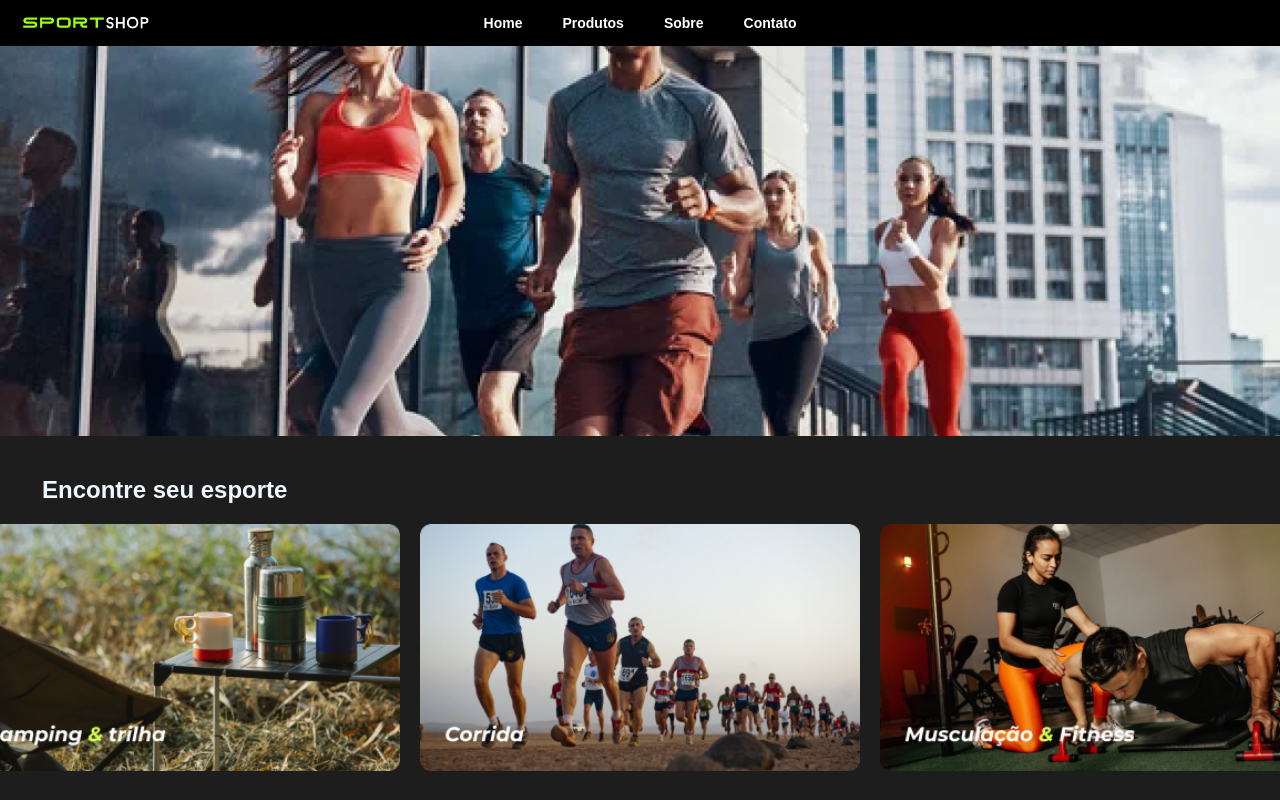
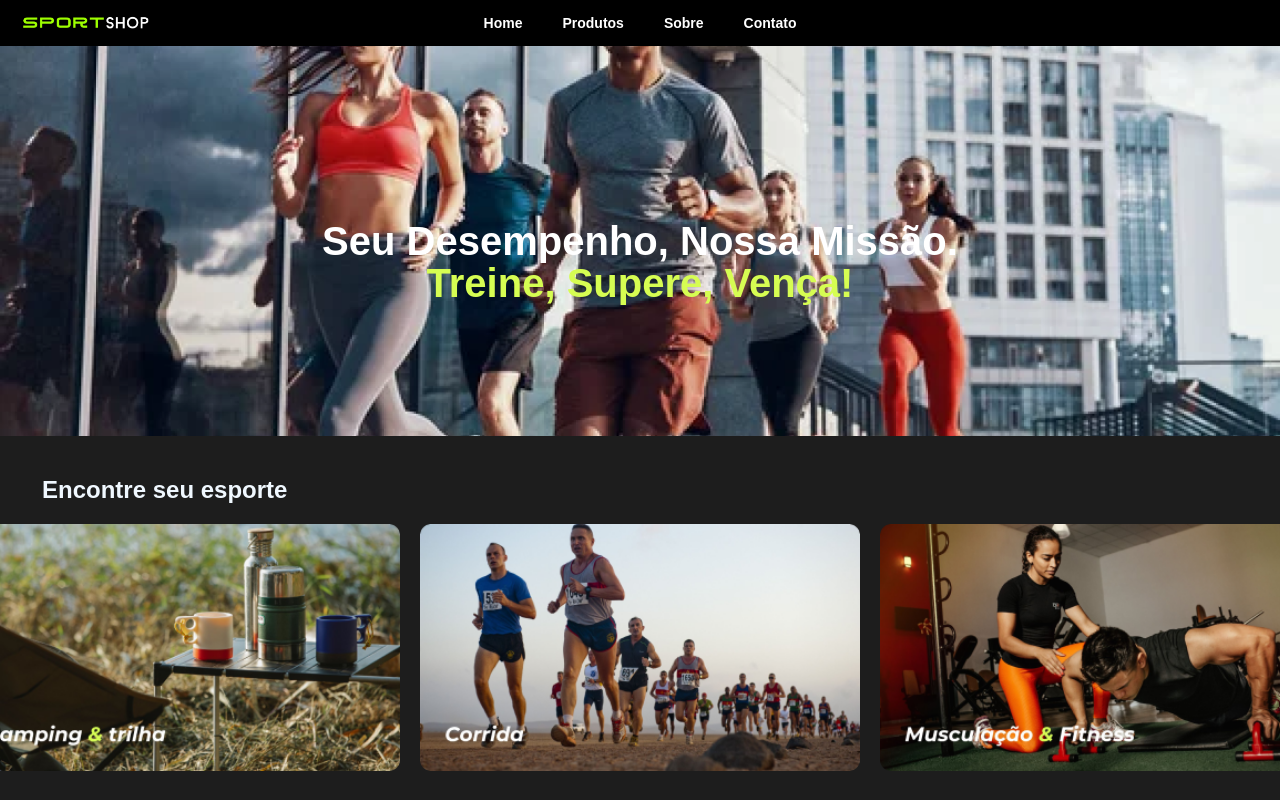
Before and after one commit to Linasferraz/SportShop, a React (Vite) app: page / in a window 1280 px wide. Shown: the top 800 px of the page. Built offline with nearby package versions, Linux system fonts and the light colour scheme.

Commit message:
adicionando link no small-images para encaminhar a categoria dos produtos

```diff
--- a/src/components/Home.jsx
+++ b/src/components/Home.jsx
@@ -1,6 +1,7 @@
 // src/components/Home.jsx
-import '../css/home.css'; // Certifique-se de que o CSS está correto
+import '../css/home.css';
 import '../css/global.css';
+import { Link } from 'react-router-dom';
 
 const Home = () => {
   return (
@@ -8,6 +9,8 @@ const Home = () => {
     <div className="home">
       <div className="banner">
         <img src="/images/banner.png" alt="Banner" className="banner-img" />
+        <h1>Seu Desempenho, Nossa Missão.</h1>
+        <h1 id='texto-sec'>Treine, Supere, Vença!</h1>
       </div>
 
       <div className="featured-sports">
@@ -18,11 +21,21 @@ const Home = () => {
           <a href=""><img src="/images/musculacao.png" alt="Musculação" className="rounded-img" /></a>
         </div>
         <div className="small-images">
-          <a href="/produtos#natacao"><img src="/images/natacao.png" alt="Natação" className="small-rounded-img" /></a>
-          <a href="/produtos#ciclismo"><img src="/images/ciclismo.png" alt="Ciclismo" className="small-rounded-img" /></a>
-          <a href="/produtos#futebol"><img src="/images/futebol.png" alt="Futebol" className="small-rounded-img" /></a>
-          <a href="/produtos#surf"><img src="/images/surf.png" alt="Surf" className="small-rounded-img" /></a>
-          <a href="/produtos#beachtennis"><img src="/images/beach.png" alt="Beach tennis" className="small-rounded-img" /></a>
+          <Link to="/produtos#natacao">
+            <img src="/images/natacao.png" alt="Natação" className="small-rounded-img" />
+          </Link>
+          <Link to="/produtos#ciclismo">
+            <img src="/images/ciclismo.png" alt="Ciclismo" className="small-rounded-img" />
+          </Link>
+          <Link to="/produtos#futebol">
+            <img src="/images/futebol.png" alt="Futebol" className="small-rounded-img" />
+          </Link>
+          <Link to="/produtos#surf">
+            <img src="/images/surf.png" alt="Surf" className="small-rounded-img" />
+          </Link>
+          <Link to="/produtos#beachtennis">
+            <img src="/images/beach.png" alt="Beach tennis" className="small-rounded-img" />
+          </Link>
         </div>
         <h2 className="nossas-marcas">Nossas marcas</h2>
         <div className="brand-images">
--- a/src/components/Produtos.jsx
+++ b/src/components/Produtos.jsx
@@ -1,7 +1,20 @@
+import React, { useEffect } from 'react';
+import { useLocation } from 'react-router-dom';
 import  '../css/produto.css';
 import '../css/global.css';
 
 const Produtos = () => {
+  const location = useLocation();
+
+  useEffect(() => {
+    if (location.hash) {
+      const element = document.getElementById(location.hash.replace("#", ""));
+      if (element) {
+        element.scrollIntoView({ behavior: 'smooth' });
+      }
+    }
+  }, [location]);
+
   return (
     <>
       <div className="produtos">
@@ -16,7 +29,6 @@ const Produtos = () => {
             <span>Óculos de Natação</span>
             <span>R$60,00</span>
           </div>
-
           <div className="produto">
             <img src="../images/prancha_natacao.png" alt="Prancha de Natação" />
             <span>Prancha de Natação</span>
@@ -45,12 +57,12 @@ const Produtos = () => {
         <h2>Futebol</h2>
         <div className="container-produtos">
           <div className="produto">
-      <img src="../images/joelheira.png" alt="joelheira" />
+            <img src="../images/joelheira.png" alt="Joelheira" />
             <span>Joelheira</span>
             <span>R$40,00</span>
           </div>
           <div className="produto">
-      <img src="../images/chuteira.png" alt="chuteira" />
+            <img src="../images/chuteira.png" alt="Chuteira" />
             <span>Chuteira</span>
             <span>R$500,00</span>
           </div>
@@ -61,12 +73,12 @@ const Produtos = () => {
         <h2>Surf</h2>
         <div className="container-produtos">
           <div className="produto">
-      <img src="../images/prancha.png" alt="prancha" />
+            <img src="../images/prancha.png" alt="Prancha de Surf" />
             <span>Prancha de Surf</span>
             <span>R$400,00</span>
           </div>
           <div className="produto">
-      <img src="../images/roupa de borracha.png" alt="roupa de borracha" />
+            <img src="../images/roupa de borracha.png" alt="Roupa de Borracha" />
             <span>Roupa de Borracha</span>
             <span>R$1600,00</span>
           </div>
@@ -77,12 +89,12 @@ const Produtos = () => {
         <h2>Beach Tennis</h2>
         <div className="container-produtos">
           <div className="produto">
-      <img src="../images/raquete.png" alt="raquete de beach tennis" />
+            <img src="../images/raquete.png" alt="Raquete de Beach Tennis" />
             <span>Raquete de Beach Tennis</span>
             <span>R$500,00</span>
           </div>
           <div className="produto">
-      <img src="../images/regata.png" alt="regata" />
+            <img src="../images/regata.png" alt="Regata" />
             <span>Regata</span>
             <span>R$60,00</span>
           </div>
--- a/src/css/home.css
+++ b/src/css/home.css
@@ -1,37 +1,39 @@
 /* Home */
 .home {
-    padding: 0; /* Remove padding interno do contêiner */
-    margin: 0; /* Remove margens externas do contêiner */
-    width: 100%; /* Garante a largura total do contêiner */
-    box-sizing: border-box; /* Inclui padding e bordas na largura total */
-    text-align: left; /* Assegura que todos os textos dentro do contêiner sejam alinhados à esquerda */
+    padding: 0;
+    margin: 0;
+    width: 100%;
+    box-sizing: border-box;
+    text-align: left;
+    position: relative;
 }
 
 /* Estilos para o título h2 */
 .encontre-seu-esporte,
 .nossas-marcas {
-  text-align: left; /* Alinha o texto à esquerda */
-  margin-top: 20px; /* Espaço acima do título */
-  margin-bottom: 20px; /* Espaço abaixo do título */
-  font-size: 24px; /* Ajuste o tamanho da fonte conforme necessário */
-  font-weight: bold; /* Ajuste o peso da fonte conforme necessário */
-  color: aliceblue; /* Cor do texto */
-  display: inline-block; /* Impede o título de ocupar toda a largura disponível */
+  text-align: left;
+  margin-top: 20px;
+  margin-bottom: 20px;
+  font-size: 24px;
+  font-weight: bold;
+  color: aliceblue;
+  display: inline-block;
   margin-left: 22px;
 }
 
 /* Adicional para espaçamento */
 .home-content {
-  margin-top: 30px; /* Espaço acima do conteúdo adicional */
+  margin-top: 30px;
 }
 
 /* Banner */
 .banner {
-    width: 100vw; /* Define a largura do banner como 100% da largura da viewport */
-    height: auto; /* Ajusta a altura automaticamente para manter a proporção */
-    display: block; /* Garante que o banner se comporte como um bloco, ocupando toda a largura */
-    margin: 0; /* Remove margens externas */
-    padding: 0; /* Remove padding interno */
+    position: relative;
+    width: 100vw;
+    height: auto;
+    display: block;
+    margin: 0;
+    padding: 0;
 }
 
 .banner-img {
@@ -40,7 +42,27 @@
     display: block;
 }
 
-  /* Featured Sports */
+.banner h1 {
+    position: absolute;
+    top: 50%;
+    left: 50%;
+    transform: translate(-50%, -50%);
+    color: white;
+    text-align: center;
+    font-size: 40px;
+    margin: 0;
+    padding: 0;
+    z-index: 1;
+}
+
+#texto-sec {
+    color: #D6FD52;
+    position: absolute;
+    top: 55%;
+    left: 50%;
+    transform: translateX(-50%);
+}
+
 .featured-sports {
     padding: 20px;
 }
@@ -53,26 +75,26 @@
 .sports-images {
     display: flex;
     justify-content: center;
-    gap: 20px; /* Espaçamento entre imagens */
+    gap: 20px;
     margin-bottom: 20px;
 }
 
 .rounded-img {
     border-radius: 10px;
-    width: 440px; /* Ajuste o tamanho conforme necessário */
+    width: 440px;
     height: auto;
 }
 
 .small-images {
     display: flex;
     justify-content: center;
-    gap: 10px; /* Espaçamento entre imagens */
+    gap: 10px;
     margin-bottom: 40px;
 }
 
 .small-rounded-img {
     border-radius: 10px;
-    width: 200px; /* Ajuste o tamanho conforme necessário */
+    width: 200px;
     height: auto;
     margin: 20px;
 }
@@ -80,13 +102,13 @@
 .brand-images {
     display: flex;
     justify-content: center;
-    gap: 20px; /* Espaçamento entre imagens */
+    gap: 20px;
     margin-bottom: 30px;
 }
 
 .vertical-img {
     border-radius: 10px;
-    width: 220px; /* Ajuste o tamanho conforme necessário */
-    height: auto; /* Ajuste o tamanho conforme necessário */
+    width: 220px;
+    height: auto;
     margin: 20px;
 }
--- a/src/css/sobre.css
+++ b/src/css/sobre.css
@@ -2,35 +2,34 @@
 .sobre {
     display: flex;
     flex-direction: row;
-    padding: 0; /* Remove o padding do contêiner para que a imagem fique encostada nas bordas */
-    margin: 0; /* Remove a margem externa do contêiner */
-    height: 100vh; /* Garante que a página ocupe toda a altura da viewport */
+    padding: 0;
+    /* margin: 0;  */
+    height: 100vh;
     box-sizing: border-box;
     margin-bottom: 70px;
   }
 
   .sobre-imagem {
-    width: 40%; /* Ajuste a largura conforme necessário */
-    height: 100%; /* Ajuste para garantir que a imagem ocupe toda a altura do contêiner */
-    object-fit: cover; /* Garante que a imagem cubra o espaço sem distorção */
-    margin: 0; /* Remove margens */
+    width: 40%;
+    height: 111vh;
+    margin: 0;
   }
 
   .sobre-texto {
-    width: 40%; /* Ajuste a largura conforme necessário */
-    padding: 20px; /* Espaçamento interno ao redor do texto */
+    width: 40%;
+    padding: 20px;
     box-sizing: border-box;
     display: flex;
-    flex-direction: column; /* Organiza o título e o texto em coluna */
-    justify-content: center; /* Alinha o conteúdo verticalmente no centro */
-    margin-left: 15%; /* Move o contêiner de texto para a direita */
-    text-align: center; /* Alinha o texto à esquerda dentro do contêiner */
+    flex-direction: column;
+    justify-content: center;
+    margin-left: 15%;
+    text-align: center;
     margin-right: 15%;
   }
 
   .sobre-texto h1 {
     font-size: 40px;
-    margin-bottom: 20px; /* Espaço entre o título e o texto */
+    margin-bottom: 20px;
     color: aliceblue;
   }
 
```
Lines whose indentation alone changed are shown as unchanged.
